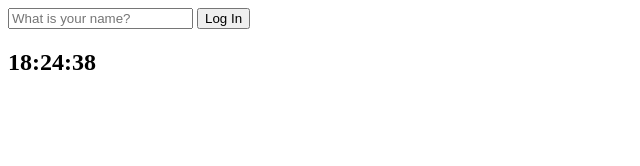
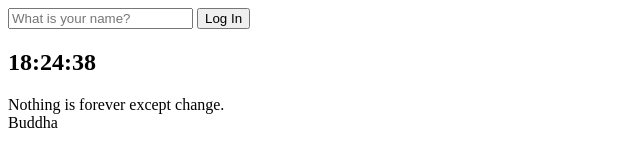
Before and after one commit to jueunhong/nomadCoders_vanillaJS, a plain HTML site: page MOMENTUM/index.html in a window 1280 px wide. Shown: the whole page, without its empty margins (0-640 px from the left). Drawn offline with Linux system fonts and the light colour scheme.

Commit message:
random quote generator

```diff
--- a/MOMENTUM/index.html
+++ b/MOMENTUM/index.html
@@ -18,7 +18,12 @@
     </form>
     <h2 id="clock"></h2>
     <h1 class="hidden" id="greeting"></h1>
+    <div id="quote">
+        <span></span><br>
+        <span></span>
+    </div>
     <script src="js/greetings.js"></script>
     <script src="js/clock.js"></script>
+    <script src="js/quotes.js"></script>
 </body>
 </html>
--- /dev/null
+++ b/MOMENTUM/js/quotes.js
@@ -0,0 +1,55 @@
+const quotes = [
+    {
+    quote: "Life has no limitations, except the ones you make.",
+    author: "Les Brown",
+    },
+    {
+    quote: "Life is a lively process of becoming.",
+    author: "Gen. Douglas MacArthur",
+    },
+    {
+    quote:
+    "Life is what happens while you are busy making other plans.",
+    author: "John Lennon",
+    },
+    {
+    quote: "All great changes are preceded by chaos.",
+    author: "Deepak Chopra",
+    },
+    {
+    quote: "Change alone is eternal, perpetual, immortal",
+    author: "Arthur Shopenhauer",
+    },
+    {
+    quote: "By changing nothing, nothing changes.",
+    author: "Tony Robbins",
+    },
+    {
+    quote: "Change is inevitable. Growth is optional.",
+    author: "John C. Maxwell",
+    },
+    {
+    quote: "Change your thinking, change your life.",
+    author: "Ernest Holmes",
+    },
+    {
+    quote: "Failure is not fatal, but failure to change might be.",
+    author: "John Wooden",
+    },
+    {
+    quote: "Nothing is forever except change.",
+    author: "Buddha",
+    },
+    ];
+
+    const quote = document.querySelector("#quote span:first-child");
+    const author = document.querySelector("#quote span:last-child");
+
+  function setQuote(){
+    const randomquote = quotes[Math.floor(Math.random()*quotes.length)]
+    quote.innerText = randomquote.quote;
+    author.innerText = randomquote.author;
+  }
+
+  setQuote();
+  setInterval(setQuote, 5000);
```
